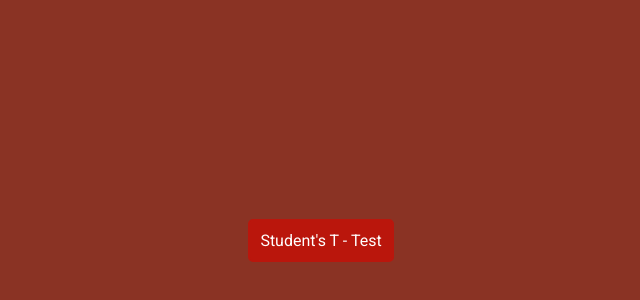
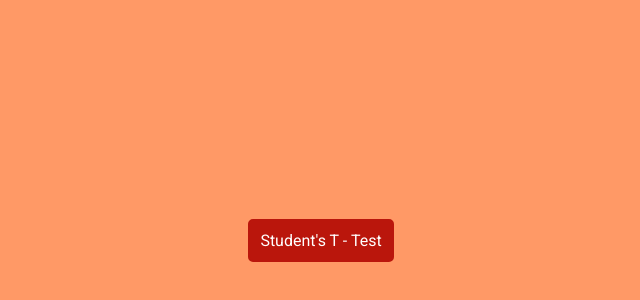
Before and after one commit to anousheh21/Students-T-Test, a website: page views/index.html in a window 1280 px wide. Shown: the part 160-460 px from the top of the page, without its empty margins (319-959 px from the left). Drawn offline with Linux system fonts and the light colour scheme.

Commit message:
finished testing

```diff
--- a/views/style.css
+++ b/views/style.css
@@ -7,7 +7,7 @@
 }
 
 body {
-    background-color: #8A3324;
+    background-color: #FF9966;
     color: #BA160C;
     font-family: Roboto, Arial, Helvetica, sans-serif;
     display: flex;
```
